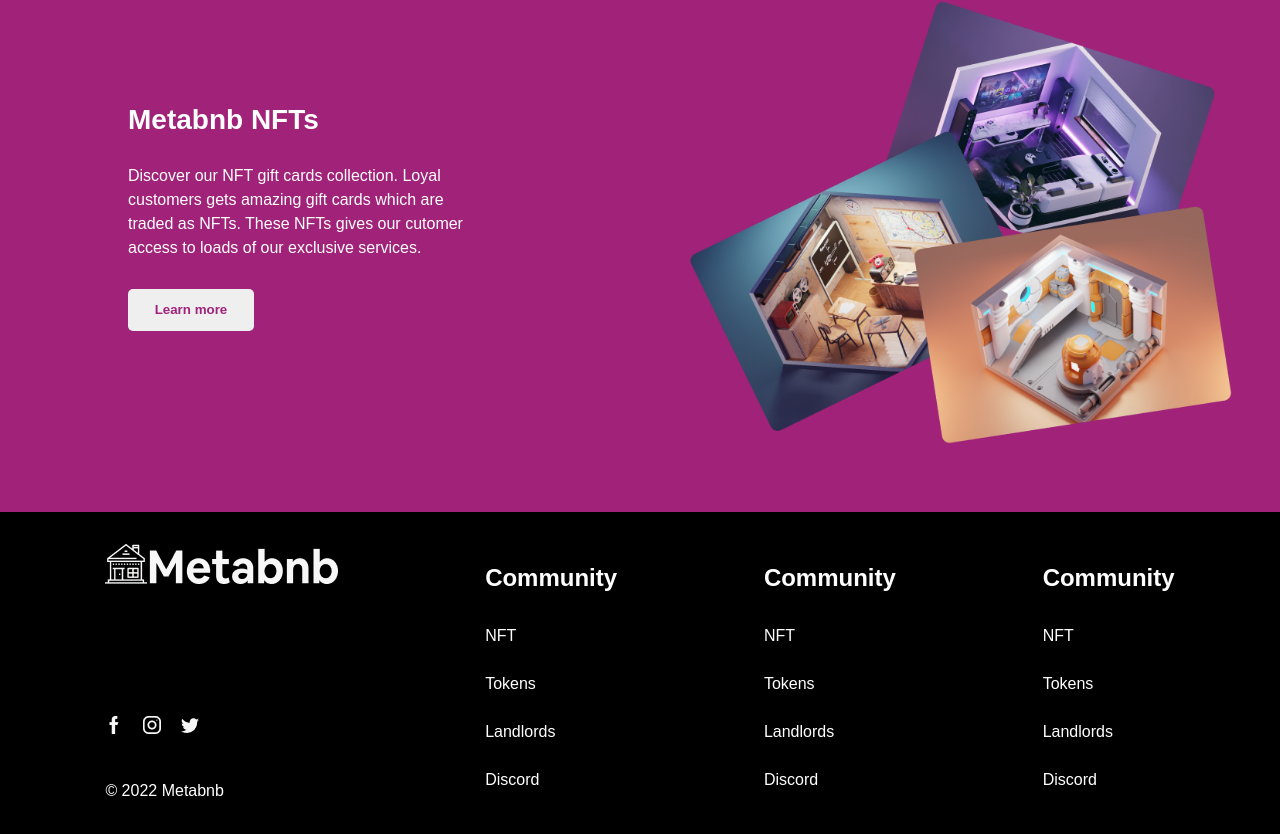
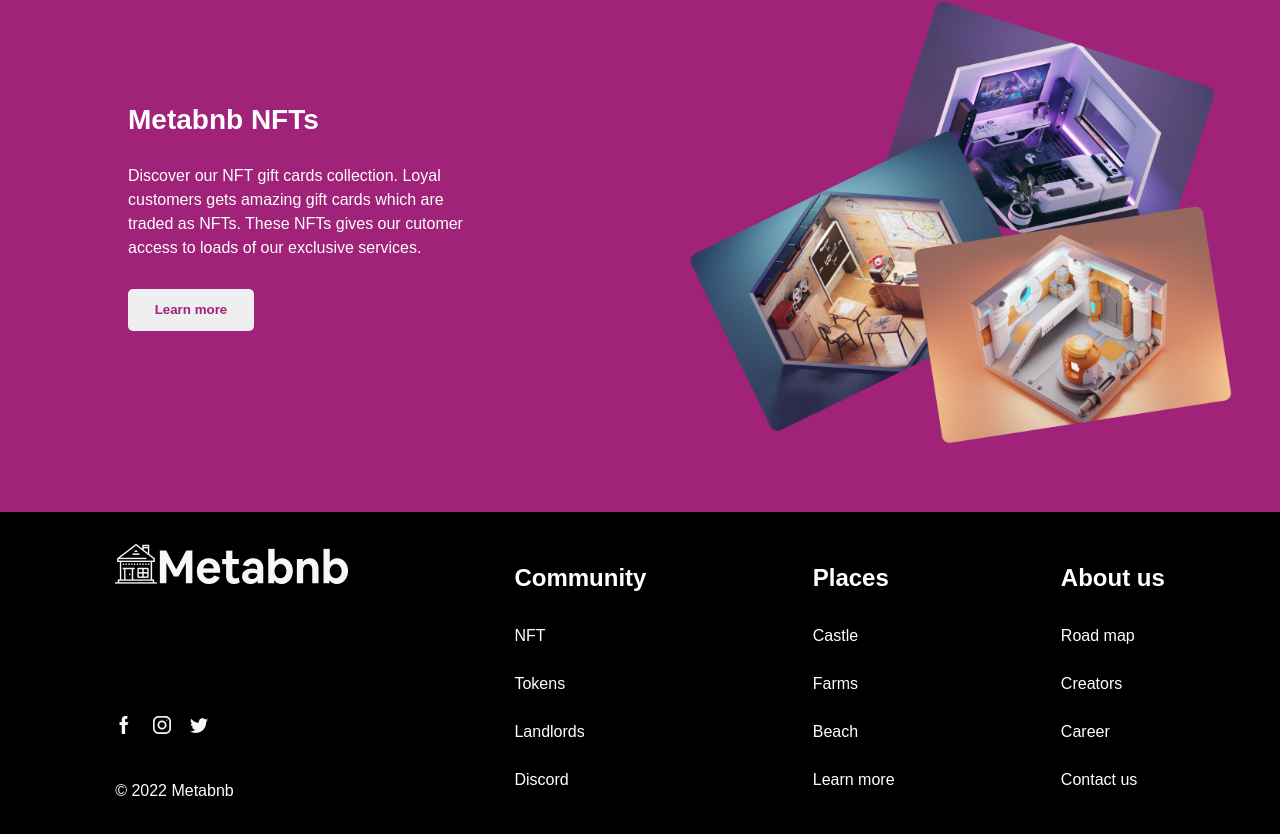
Before and after one commit to emdevelopa/metabnb, a React (Create React App) app: page / in a window 1280 px wide. Shown: the part 2348-3182 px from the top of the page. Built offline with nearby package versions, Linux system fonts and the light colour scheme.

Commit message:
goooddddd

```diff
--- a/src/App.css
+++ b/src/App.css
@@ -399,4 +399,7 @@
   .s-s img{
     width: 24em;
   }
+  footer{
+    flex-direction: column;
+  }
 }
--- a/src/home.js
+++ b/src/home.js
@@ -132,21 +132,21 @@
             </ul>
           </div>
           <div className="s-c">
-            <h2>Community</h2>
+            <h2>Places</h2>
             <ul>
-              <li><a href="#">NFT</a></li>
-              <li><a href="#">Tokens</a></li>
-              <li><a href="#">Landlords</a></li>
-              <li><a href="#">Discord</a></li>
+              <li><a href="#">Castle</a></li>
+              <li><a href="#">Farms</a></li>
+              <li><a href="#">Beach</a></li>
+              <li><a href="#">Learn more</a></li>
             </ul>
           </div>
           <div className="s-c">
-            <h2>Community</h2>
+            <h2>About us</h2>
             <ul>
-              <li><a href="/">NFT</a></li>
-              <li><a href="/">Tokens</a></li>
-              <li><a href="/">Landlords</a></li>
-              <li><a href="/">Discord</a></li>
+              <li><a href="/">Road map</a></li>
+              <li><a href="/">Creators</a></li>
+              <li><a href="/">Career</a></li>
+              <li><a href="/">Contact us</a></li>
             </ul>
           </div>
           {/* <div className="th-c"></div>
```
